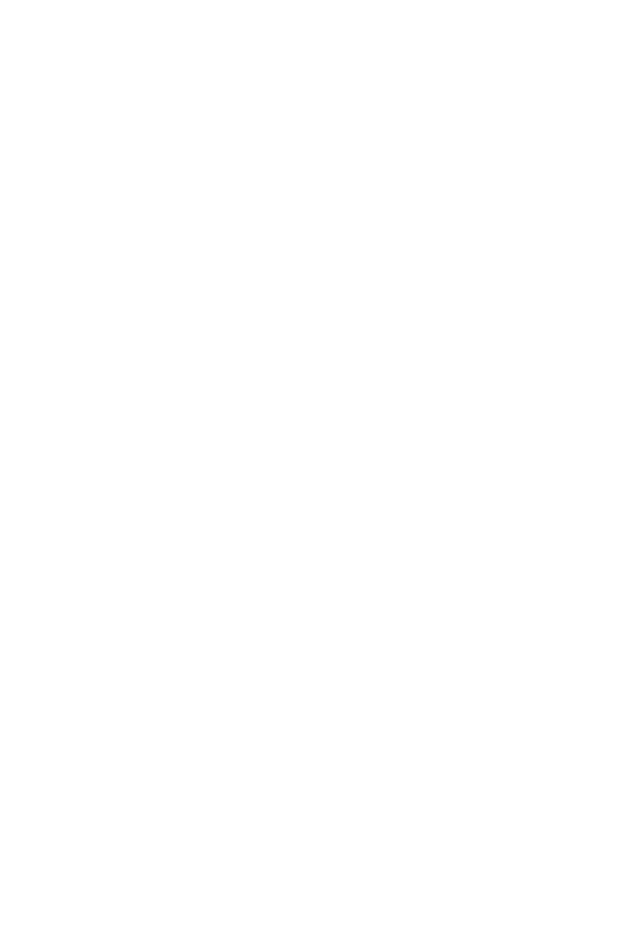
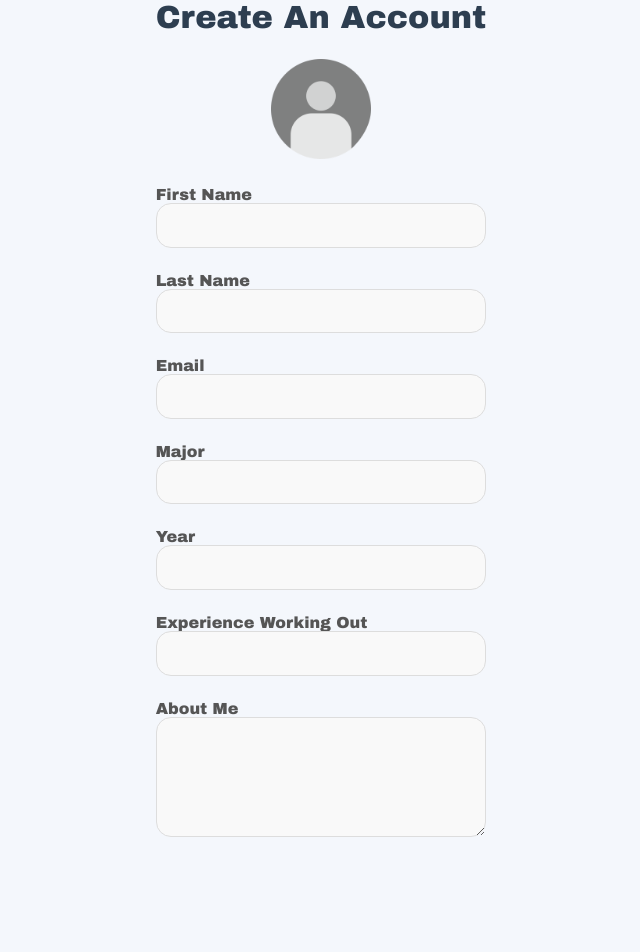
Before and after one commit to michaelhe999/TritonFit, a React (Create React App) app in the folder tritonfit/: page /createaccount in a window 1280 px wide. Before the commit this address had no page. Shown: the top 952 px of the page, without its empty margins (319-959 px from the left). Before the commit the page ends 800 px from the top, so only its background shows below. Built offline with nearby package versions, Linux system fonts and the light colour scheme.

Commit message:
Reapply "Create account and Sign in"
Moved the css files to the same directory as the corresponding tsx file.

Made some fixes to bugs as well.

Co-Authored-By: MeshallAl <130005669+MeshallAl@users.noreply.github.com>

```diff
--- a/tritonfit/src/App.tsx
+++ b/tritonfit/src/App.tsx
@@ -8,6 +8,8 @@
 import Profile from "./components/Profile";
 import { RecommendedWorkouts } from "./views/RecommendedWorkouts";
 import { ExercisesPage } from "./components/ExercisesPage";
+import { CreateAccount } from "./components/createAccount";
+import { SignIn } from "./components/signIn";
 
 const App: React.FC = () => {
   return (
@@ -52,6 +54,8 @@
       <Routes>
         <Route path="/recommendedWorkouts" element={<RecommendedWorkouts />} />
         <Route path="/exercises" element={<ExercisesPage />} />
+        <Route path="/createaccount" element={<CreateAccount />} />
+        <Route path="/signin" element={<SignIn />} />
       </Routes>
     </Router>
 
--- /dev/null
+++ b/tritonfit/src/components/createAccount.css
@@ -0,0 +1,130 @@
+/* Reset some default styles */
+* {
+    margin: 0;
+    padding: 0;
+    box-sizing: border-box;
+  }
+
+  body {
+    font-family: 'Calibri', 'Helvetica Neue', Arial, sans-serif; /* Smoother font choice */
+    background-color: #f4f7fc;
+    color: #333;
+    display: flex;
+    justify-content: center;
+    align-items: center;
+    flex-direction: column;
+    text-align: center;
+  }
+
+  .createAccount {
+    background-color: #fff;
+    padding: 2rem;
+    border-radius: 12px; /* Rounded corners for the form container */
+    box-shadow: 0 4px 10px rgba(0, 0, 0, 0.1);
+    width: 100%;
+    max-width: 600px;
+    text-align: center;
+  }
+
+  h1 {
+    font-size: 2rem;
+    color: #2d3e50;
+    margin-bottom: 1.5rem;
+    text-align: center;
+  }
+
+  form {
+    display: flex;
+    flex-direction: column;
+    gap: 1.5rem;
+  }
+
+  label {
+    font-weight: 300;
+    font-size: 1rem;
+    color: #555;
+    display: block;
+    text-align: left;
+  }
+
+  div {
+    display: block;
+    flex-direction: row;
+    align-items: center;
+    gap: 1rem;
+  }
+
+  .form-logo {
+    width: 100px;
+    height: auto;
+    margin-bottom: 1.5rem;
+  }
+
+  input,
+  button,
+  textarea {
+    padding: 0.8rem;
+    width: 100%;
+    font-size: 1rem;
+    border: 1px solid #ddd;
+    border-radius: 15px; /* Rounded corners */
+    background-color: #f9f9f9;
+    outline: none;
+    transition: border-color 0.3s ease;
+    flex-grow: 1;
+    font-family: inherit; /* Keeps font consistent */
+  }
+
+  input:focus,
+  textarea:focus {
+    border-color: #007bff; /* Color on focus */
+    box-shadow: 0 0 5px rgba(0, 123, 255, 0.3); /* Soft shadow on focus */
+  }
+
+  textarea {
+    resize: vertical;
+    min-height: 120px;
+  }
+
+  button {
+    padding: 0.8rem;
+    font-size: 1rem;
+    background-color: #182B49;
+    color: #fff;
+    border: none;
+    border-radius: 15px; /* Rounded corners for button */
+    cursor: pointer;
+    transition: background-color 0.3s ease, box-shadow 0.3s ease;
+    font-family: inherit;
+  }
+
+  button:hover {
+    background-color: #182B49;
+    box-shadow: 0 4px 8px rgba(0, 0, 0, 0.1); /* Soft shadow on hover */
+  }
+
+  button:active {
+    background-color: #182B49;
+  }
+
+  button:disabled {
+    background-color: #ccc;
+    cursor: not-allowed;
+  }
+
+  @media screen and (max-width: 800px) {
+    body {
+        padding: 2rem;
+        min-height: auto;
+      }
+
+      .createAccount {
+        padding: 1.5rem;
+        margin: 1rem;
+      }
+
+      button {
+        margin-bottom: 1rem;
+      }
+
+}
--- /dev/null
+++ b/tritonfit/src/components/createAccount.tsx
@@ -0,0 +1,128 @@
+import { useState } from "react";
+import './createAccount.css'
+import userPNG from '../assets/userPNG.png';
+export const CreateAccount = () => {
+
+  const initialUser = {
+    id: -1,
+    firstName: "",
+    lastName: "",
+    email: "",
+    major: "",
+    year: "",
+    experience: "",
+    aboutMe: "",
+  };
+
+  const [createUser, setCreateUser] = useState(initialUser);
+
+
+  const handleSubmit = (event: React.FormEvent<HTMLFormElement>) => {
+    event.preventDefault();
+    //For Demo Purposes
+    alert("First Name: " + createUser.firstName + "\n" +
+          "Last Name: " + createUser.lastName + "\n" +
+          "Email: " + createUser.email + "\n" +
+          "Major: " + createUser.major + "\n" +
+          "Year: " + createUser.year + "\n" +
+          "Experience: " + createUser.experience + "\n" +
+          "About Me: " + createUser.aboutMe
+    );
+    setCreateUser(initialUser);
+  };
+
+
+
+  return (
+    <form onSubmit={(event) => handleSubmit(event)}>
+
+    <div>
+      <h1>Create An Account</h1>
+      <img src={userPNG} className="form-logo" alt = "userpic"/>
+      <label htmlFor="firstName">First Name</label>
+      <input
+        type="text"
+        id="firstName"
+        name="firstName"
+        value={createUser.firstName}
+        onChange={(event) =>
+          setCreateUser({ ...createUser, firstName: event.target.value})}
+        required/>
+    </div>
+
+    <div>
+      <label htmlFor="lastName">Last Name</label>
+      <input
+        type="text"
+        id="lastName"
+        name="lastName"
+        value={createUser.lastName}
+        onChange={(event) =>
+          setCreateUser({ ...createUser, lastName: event.target.value})}
+        required/>
+    </div>
+
+    <div>
+      <label htmlFor="email">Email</label>
+      <input
+        type="email"
+        id="email"
+        name="email"
+        value={createUser.email}
+        onChange={(event) =>
+          setCreateUser({ ...createUser, email: event.target.value})}
+        required/>
+    </div>
+
+    <div>
+      <label htmlFor="major">Major</label>
+      <input
+        type="text"
+        id="major"
+        name="major"
+        value={createUser.major}
+        onChange={(event) =>
+          setCreateUser({ ...createUser, major: event.target.value})}
+        required/>
+    </div>
+
+    <div>
+      <label htmlFor="year">Year</label>
+      <input
+        type="text"
+        id="year"
+        name="year"
+        value={createUser.year}
+        onChange={(event) =>
+          setCreateUser({ ...createUser, year: (event.target.value)})}
+        required/>
+    </div>
+
+    <div>
+      <label htmlFor="experience">Experience Working Out</label>
+      <input
+        type="text"
+        id="experience"
+        name="experience"
+        value={createUser.experience}
+        onChange={(event) =>
+          setCreateUser({ ...createUser, experience: event.target.value})}
+        required/>
+    </div>
+
+    <div>
+      <label htmlFor="aboutMe">About Me</label>
+      <textarea
+        id="aboutMe"
+        name="aboutMe"
+        value={createUser.aboutMe}
+        onChange={(event) =>
+          setCreateUser({ ...createUser, aboutMe: event.target.value})}
+        required
+      ></textarea>
+    </div>
+
+    <button type="submit">Create Account</button>
+  </form>
+  );
+};
--- /dev/null
+++ b/tritonfit/src/components/signIn.css
@@ -0,0 +1,100 @@
+/* Reset some default styles */
+* {
+    margin: 0;
+    padding: 0;
+    box-sizing: border-box;
+  }
+
+  body {
+    font-family: "Arial Black"; /* Smoother font choice */
+    font-weight: bold;
+    background-color: #f4f7fc;
+    color: #333;
+    display: flex;
+    justify-content: center;
+    align-items: center;
+    flex-direction: column;
+    text-align: center;
+  }
+
+  .SignIn {
+    background-color: #fff;
+    padding: 2rem;
+    border-radius: 12px; /* Rounded corners for the form container */
+    box-shadow: 0 4px 10px rgba(0, 0, 0, 0.1);
+    width: 100%;
+    max-width: 600px;
+    text-align: center;
+  }
+
+  h1 {
+    font-family: "Arial Black"; /* Smoother font choice */
+    font-weight: bold;
+    color: #2d3e50;
+    margin-bottom: 1.5rem;
+    text-align: center;
+  }
+
+
+  div {
+    display: block;
+    flex-direction: row;
+    align-items: center;
+    gap: 1rem;
+  }
+
+  .app-logo {
+    width: 100%;
+    margin-top: 4rem;
+    height: auto;
+  }
+
+
+
+
+  button {
+    padding: 0.8rem;
+    margin-top: 300px;
+    font-size: 16px;
+    /* width: 100%; */
+    background-color: #182B49;
+    color: #FFD200;
+    border: none;
+    border-radius: 15px; /* Rounded corners for button */
+    cursor: pointer;
+    transition: background-color 0.3s ease, box-shadow 0.3s ease;
+    font-family: "Verdana";
+  }
+
+  button:hover {
+    background-color: #182B49;
+    box-shadow: 0 4px 8px rgba(0, 0, 0, 0.1); /* Soft shadow on hover */
+  }
+
+  button:active {
+    background-color: #182B49;
+  }
+
+  button:disabled {
+    background-color: #ccc;
+    cursor: not-allowed;
+  }
+
+  @media screen and (max-width: 800px) {
+    body {
+        padding: 2rem;
+        min-height: auto;
+      }
+
+      .SignIn {
+        padding: 1.5rem;
+        margin: 1rem;
+      }
+
+
+      button {
+        margin-bottom: 1rem;
+
+      }
+
+}
--- /dev/null
+++ b/tritonfit/src/components/signIn.tsx
@@ -0,0 +1,21 @@
+import { useNavigate } from 'react-router-dom';
+import './signIn.css'
+import appLogo from '../assets/appLogo.png';
+
+export const SignIn = () => {
+  const navigate = useNavigate();
+
+  const handleSubmit = () =>{
+    navigate('/createAccount')
+  }
+
+
+  return (
+    <div>
+      <img src={appLogo} className="app-logo" alt = "applogo"/>
+      <h1>TritonFit</h1>
+      <button onClick={handleSubmit}> Sign in with Google </button>
+    </div>
+
+  )
+};
```
Also changed, not shown: tritonfit/src/assets/appLogo.png (added), tritonfit/src/assets/userPNG.png (added).
